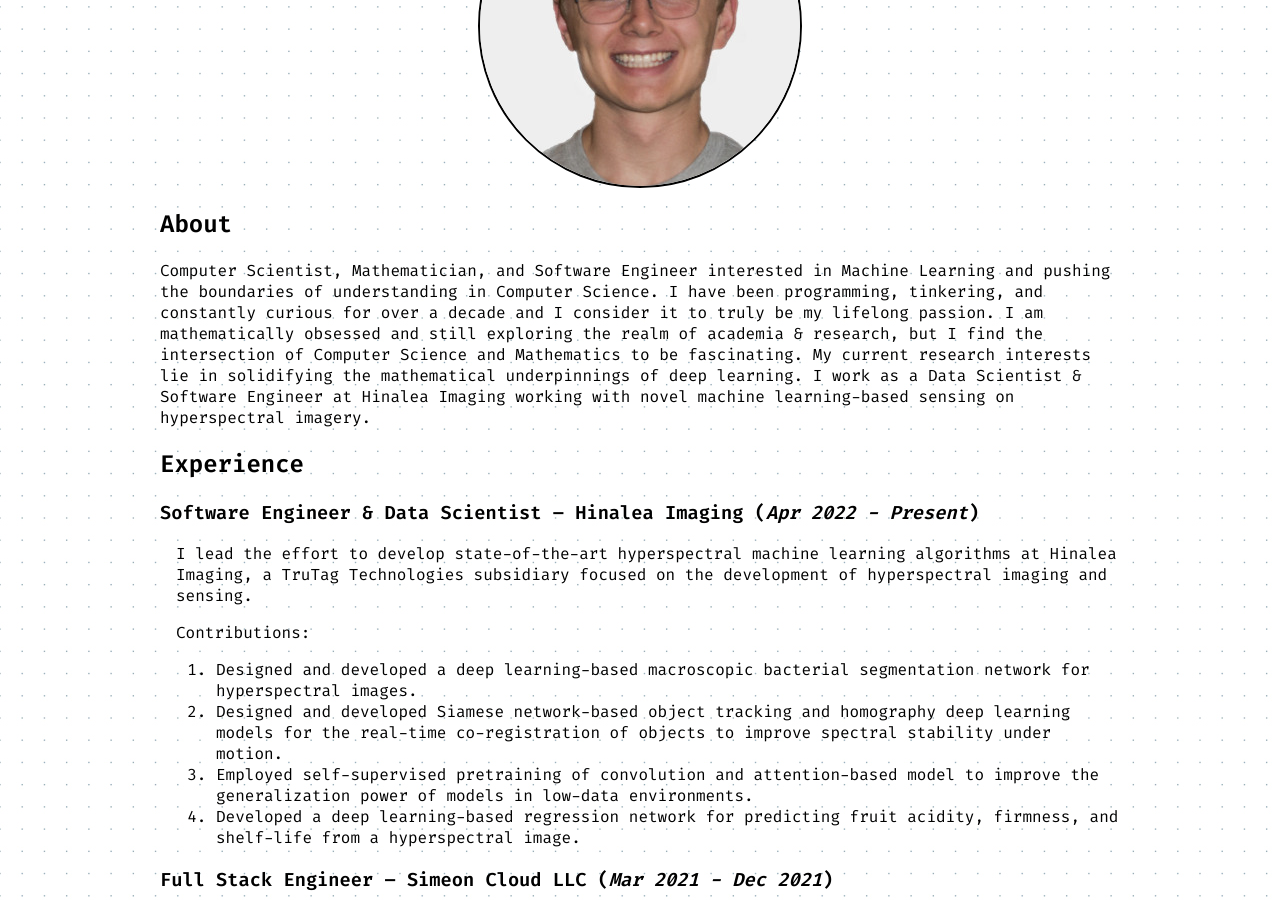
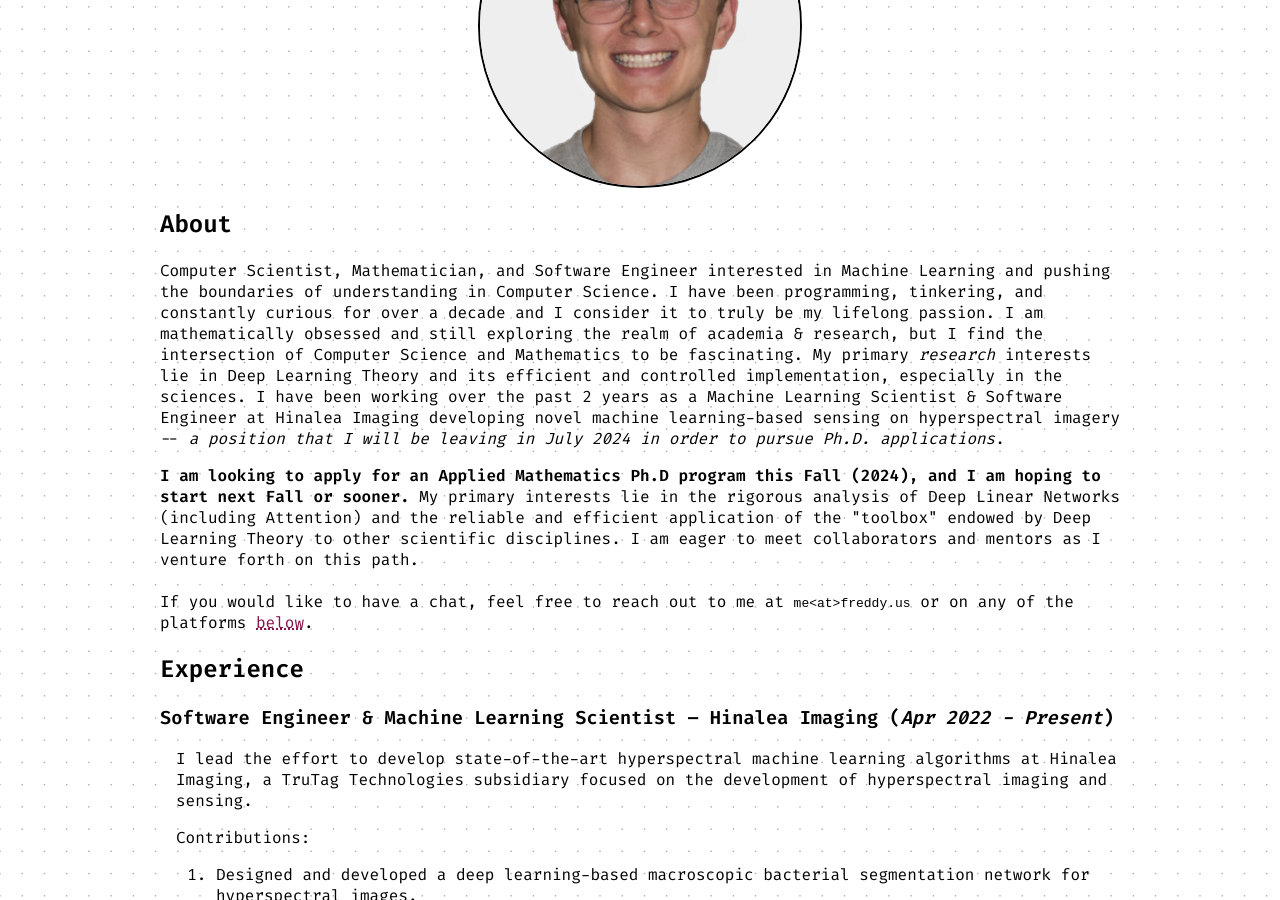
Before and after one commit to FrederickGeek8/freddy.us, a Jekyll site: the page built from index.html, in a window 1280 px wide and 900 px high, scrolled down 282 px. Built offline with Jekyll 4.4.1, drawn with Linux system fonts in a browser that asks for light colours.

Commit message:
Looking forward to grad school application season!

```diff
--- a/index.html
+++ b/index.html
@@ -1,7 +1,7 @@
 ---
 ---
 
-<!doctype html>
+<!DOCTYPE html>
 <html lang="en">
   <!-- Welcome to my website source code. This is (mostly) handwritten with love :) -->
   <head>
@@ -62,27 +62,36 @@
         over a decade and I consider it to truly be my lifelong passion. I am
         mathematically obsessed and still exploring the realm of academia &amp;
         research, but I find the intersection of Computer Science and
-        Mathematics to be fascinating. My current research interests lie in
-        solidifying the mathematical underpinnings of deep learning. I work as a
-        Data Scientist &amp; Software Engineer at Hinalea Imaging working with
-        novel machine learning-based sensing on hyperspectral imagery.
+        Mathematics to be fascinating. My primary <i>research</i> interests lie
+        in Deep Learning Theory and its efficient and controlled implementation,
+        especially in the sciences. I have been working over the past 2 years as
+        a Machine Learning Scientist &amp; Software Engineer at Hinalea Imaging
+        developing novel machine learning-based sensing on hyperspectral imagery
+        --
+        <i
+          >a position that I will be leaving in July 2024 in order to pursue
+          Ph.D. applications</i
+        >.
       </p>
       <!--I'm still interested, I'm just removing this from view. For now..-->
-      <!--
       <p>
         <b>
-          I am looking to apply for Computer Science Ph.D. or Mathematics
-          MS/Ph.D. programs for the 2024 or 2025 academic year. If you are
-          interested in the pursuit of mathematical understanding of deep
-          learning and you're looking for students or collaborators, please
-          reach out to me at my email <code>fm1391&lt;at&gt;nyu.edu</code> or on
-          any of the platforms <a href="#contact">below</a>.
-        </b>
+          I am looking to apply for an Applied Mathematics Ph.D program this
+          Fall (2024), and I am hoping to start next Fall or sooner.</b
+        >
+        My primary interests lie in the rigorous analysis of Deep Linear
+        Networks (including Attention) and the reliable and efficient
+        application of the "toolbox" endowed by Deep Learning Theory to other
+        scientific disciplines. I am eager to meet collaborators and mentors as
+        I venture forth on this path.
+        <br /><br />
+        If you would like to have a chat, feel free to reach out to me at
+        <code>me&lt;at&gt;freddy.us</code> or on any of the platforms
+        <a href="#contact">below</a>.
       </p>
-      -->
       <h2 id="experience">Experience</h2>
       <h3>
-        Software Engineer & Data Scientist – Hinalea Imaging (<i
+        Software Engineer & Machine Learning Scientist – Hinalea Imaging (<i
           >Apr 2022 - Present</i
         >)
       </h3>
```
